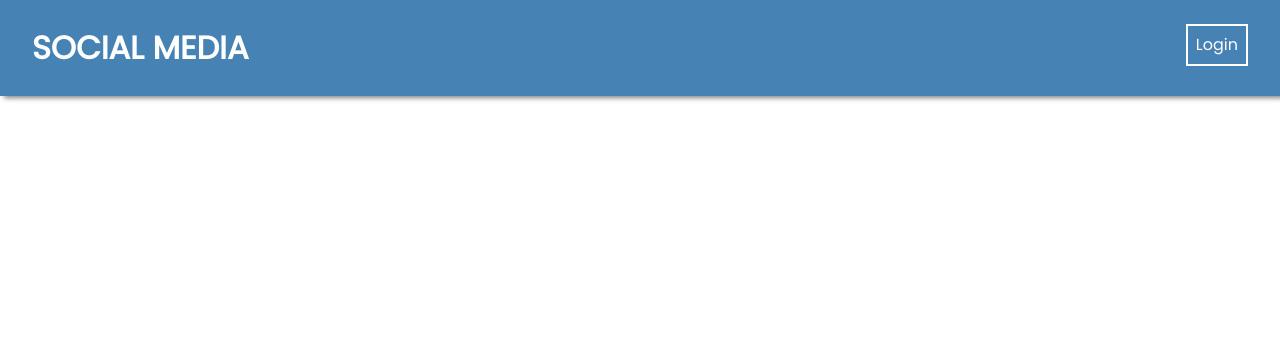
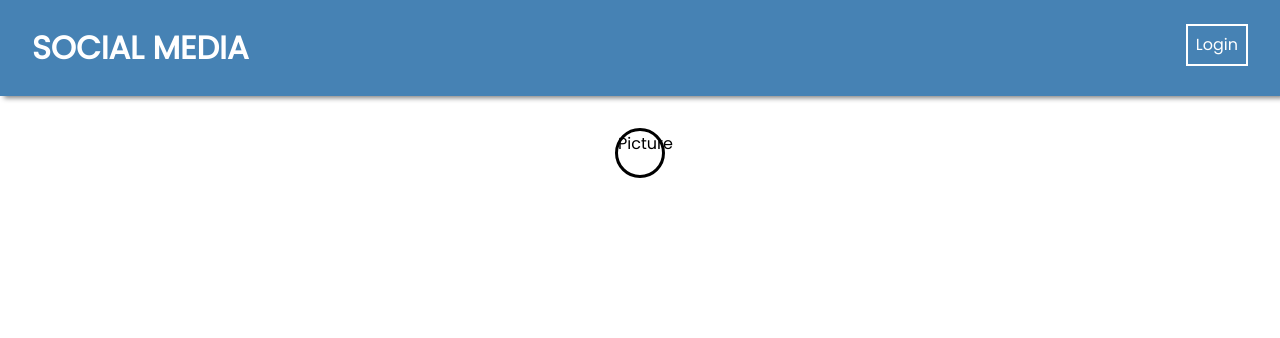
Before and after one commit to n-roberge/dCC-social-media, a React (Create React App) app in the folder frontend/: page /profile in a window 1280 px wide. Shown: the top 338 px of the page. Built offline with nearby package versions, Linux system fonts and the light colour scheme.

Commit message:
started profilepage and added basic styles and framing

```diff
--- a/frontend/src/App.js
+++ b/frontend/src/App.js
@@ -6,6 +6,7 @@ import "./App.css";
 import HomePage from "./pages/HomePage/HomePage";
 import LoginPage from "./pages/LoginPage/LoginPage";
 import RegisterPage from "./pages/RegisterPage/RegisterPage";
+import ProfilePage from "./pages/ProfilePage/ProfilePage";
 
 // Component Imports
 import Navbar from "./components/NavBar/NavBar";
@@ -29,6 +30,7 @@ function App() {
         />
         <Route path="/register" element={<RegisterPage />} />
         <Route path="/login" element={<LoginPage />} />
+        <Route path="/profile" element={<ProfilePage />} />
       </Routes>
       <Footer />
     </div>
--- /dev/null
+++ b/frontend/src/pages/ProfilePage/ProfilePage.css
@@ -0,0 +1,21 @@
+.ProfilePage{
+    display: flex;
+    flex-direction: column;
+    justify-content: center;
+    align-content: center;
+    align-items: center;
+}
+
+.ProfileContainer{
+    position: relative;
+    align-items: center;
+    border: red;
+    height: 20vh;
+    width: auto;
+}
+.ProfilePicture{
+    border: solid;
+    border-radius: 100%;
+    height: 50px;
+    width: 50px;
+}
--- /dev/null
+++ b/frontend/src/pages/ProfilePage/ProfilePage.jsx
@@ -0,0 +1,10 @@
+import "./ProfilePage.css"
+const ProfilePage = (props) => {
+  return (
+    <div className="ProfilePage">
+      <div className="ProfileContainer"><div className="ProfilePicture">Picture</div></div>
+    </div>
+  );
+};
+
+export default ProfilePage;
```
